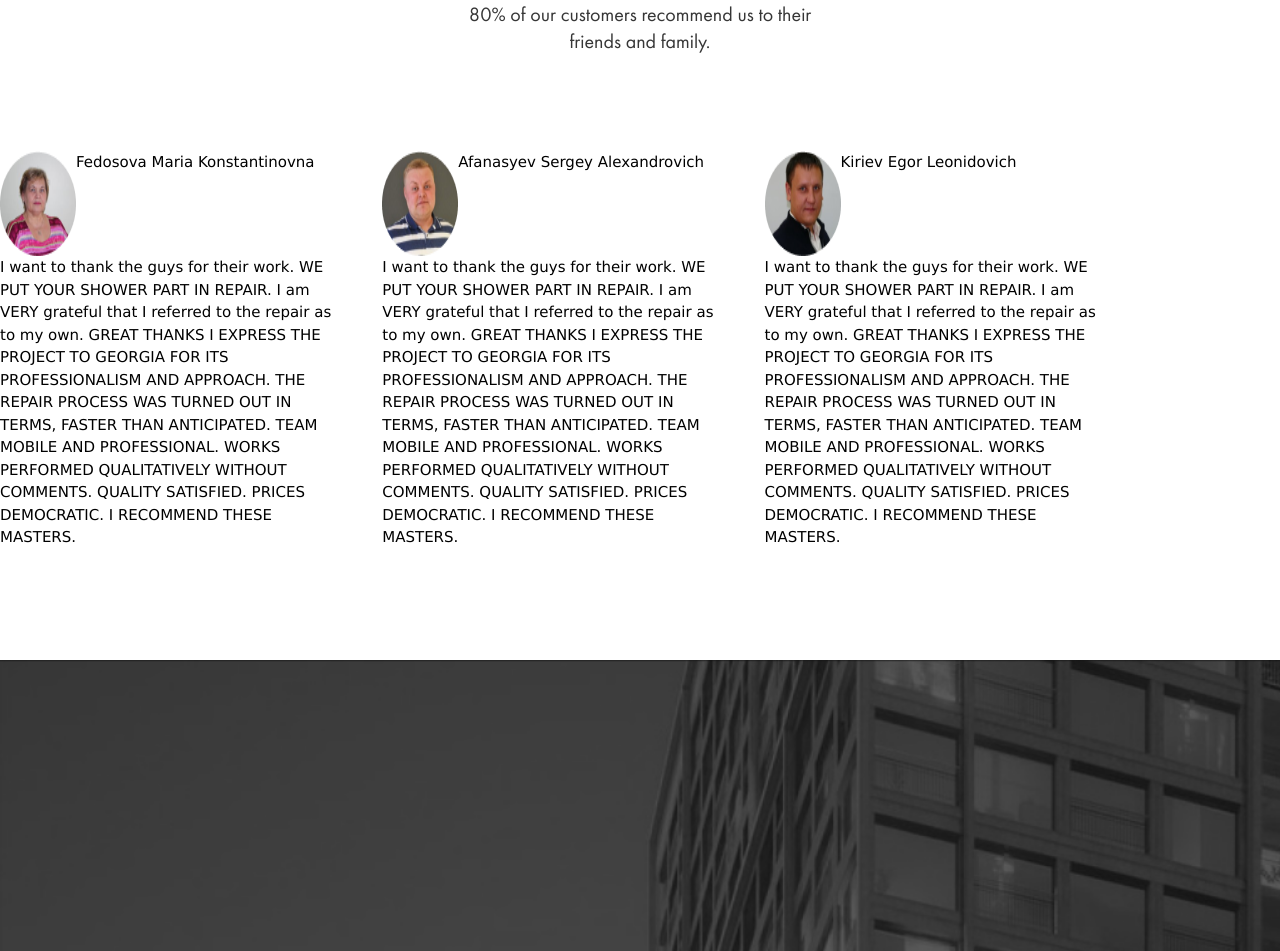
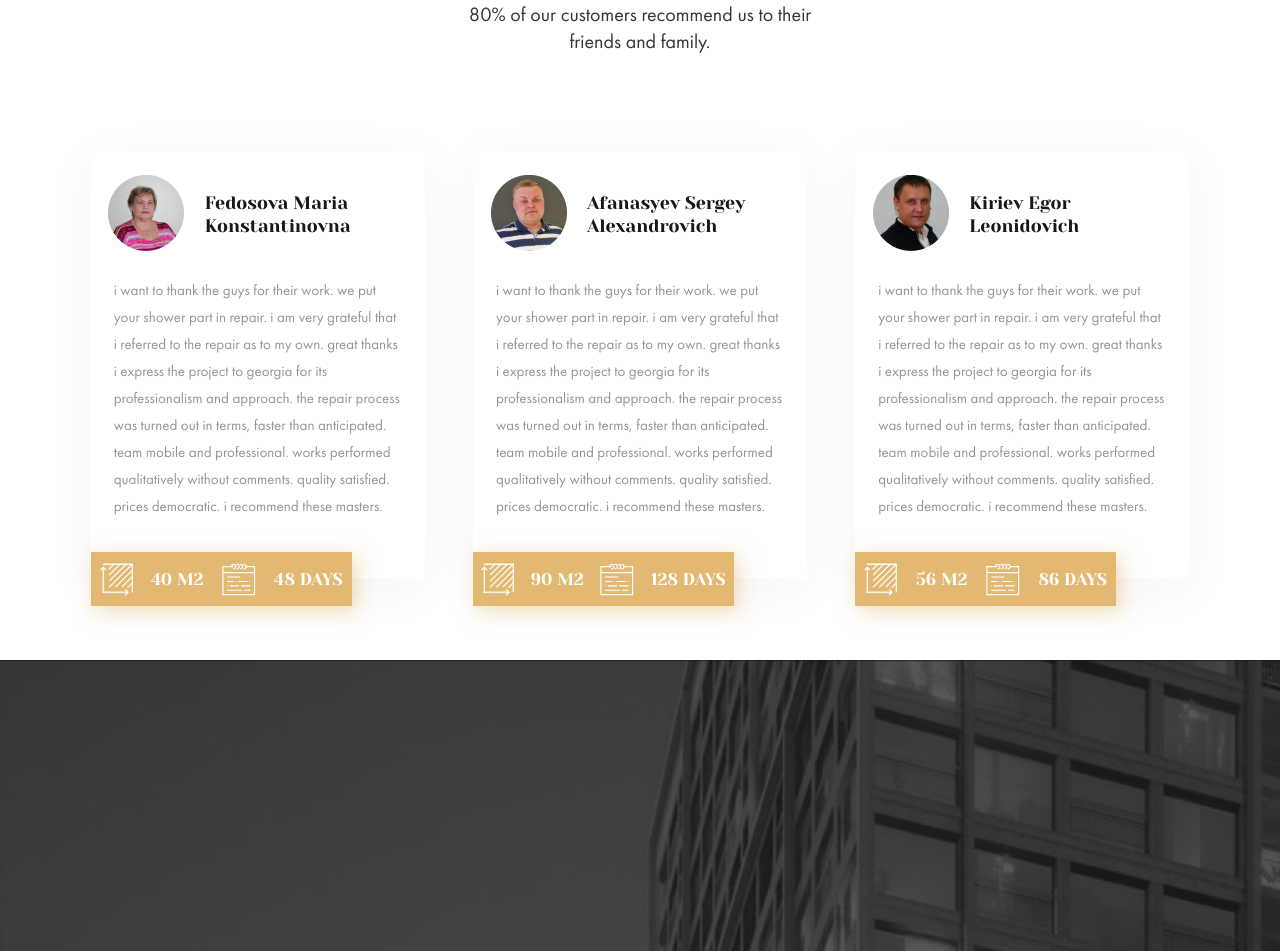
Before and after one commit to Alenkacosmic/repair-design-project, a plain HTML site: page index.html in a window 1280 px wide. Shown: the part 8158-9109 px from the top of the page. Drawn offline with nearby package versions, Linux system fonts and the light colour scheme.

Commit message:
feat: finish clients styles

```diff
--- a/index.html
+++ b/index.html
@@ -410,25 +410,31 @@
                 </div>
                 <div class="clients--real">
                     <div class="clients_containers">
-                        <img src="./assets/images/maria.png" alt="maria">
-                        <span>Fedosova Maria Konstantinovna</span>
-                        <span>I want to thank the guys for their work. WE PUT YOUR SHOWER PART IN REPAIR. I am VERY grateful that I referred to the repair as to my own. GREAT THANKS I EXPRESS THE PROJECT TO GEORGIA FOR ITS PROFESSIONALISM AND APPROACH. THE REPAIR PROCESS WAS TURNED OUT IN TERMS, FASTER THAN ANTICIPATED. TEAM MOBILE AND PROFESSIONAL. WORKS PERFORMED QUALITATIVELY WITHOUT COMMENTS. QUALITY SATISFIED. PRICES DEMOCRATIC. I RECOMMEND THESE MASTERS.</span>
-                        <img src="" alt=""><span></span>
-                        <img src="" alt=""><span></span>
+                        <img class="clients_containers--face" src="./assets/images/maria.png" alt="maria">
+                        <span class="clients_containers--name">Fedosova Maria Konstantinovna</span>
+                        <span class="clients_containers--text">I want to thank the guys for their work. WE PUT YOUR SHOWER PART IN REPAIR. I am VERY grateful that I referred to the repair as to my own. GREAT THANKS I EXPRESS THE PROJECT TO GEORGIA FOR ITS PROFESSIONALISM AND APPROACH. THE REPAIR PROCESS WAS TURNED OUT IN TERMS, FASTER THAN ANTICIPATED. TEAM MOBILE AND PROFESSIONAL. WORKS PERFORMED QUALITATIVELY WITHOUT COMMENTS. QUALITY SATISFIED. PRICES DEMOCRATIC. I RECOMMEND THESE MASTERS.</span>
+                        <div class="clients_containers--buttons">
+                        <img src="./assets/images/m2-icon.svg" alt="metres"><span>40 m2</span>
+                        <img src="./assets/images/terms-icon.svg" alt="terms"><span>48 days</span>
+                        </div>
                     </div>
                     <div class="clients_containers">
-                        <img src="./assets/images/sergey.png" alt="sergey">
-                        <span>Afanasyev Sergey Alexandrovich</span>
-                        <span>I want to thank the guys for their work. WE PUT YOUR SHOWER PART IN REPAIR. I am VERY grateful that I referred to the repair as to my own. GREAT THANKS I EXPRESS THE PROJECT TO GEORGIA FOR ITS PROFESSIONALISM AND APPROACH. THE REPAIR PROCESS WAS TURNED OUT IN TERMS, FASTER THAN ANTICIPATED. TEAM MOBILE AND PROFESSIONAL. WORKS PERFORMED QUALITATIVELY WITHOUT COMMENTS. QUALITY SATISFIED. PRICES DEMOCRATIC. I RECOMMEND THESE MASTERS.</span>
-                        <img src="" alt=""><span></span>
-                        <img src="" alt=""><span></span>
+                        <img class="clients_containers--face" src="./assets/images/sergey.png" alt="sergey">
+                        <span class="clients_containers--name">Afanasyev Sergey Alexandrovich</span>
+                        <span class="clients_containers--text">I want to thank the guys for their work. WE PUT YOUR SHOWER PART IN REPAIR. I am VERY grateful that I referred to the repair as to my own. GREAT THANKS I EXPRESS THE PROJECT TO GEORGIA FOR ITS PROFESSIONALISM AND APPROACH. THE REPAIR PROCESS WAS TURNED OUT IN TERMS, FASTER THAN ANTICIPATED. TEAM MOBILE AND PROFESSIONAL. WORKS PERFORMED QUALITATIVELY WITHOUT COMMENTS. QUALITY SATISFIED. PRICES DEMOCRATIC. I RECOMMEND THESE MASTERS.</span>
+                        <div class="clients_containers--buttons">
+                        <img src="./assets/images/m2-icon.svg" alt="metres"><span>90 m2</span>
+                        <img src="./assets/images/terms-icon.svg" alt="terms"><span>128 days</span>
+                        </div>
                     </div>
                     <div class="clients_containers">
-                        <img src="./assets/images/egor.png" alt="egor">
-                        <span>Kiriev Egor Leonidovich </span>
-                        <span>I want to thank the guys for their work. WE PUT YOUR SHOWER PART IN REPAIR. I am VERY grateful that I referred to the repair as to my own. GREAT THANKS I EXPRESS THE PROJECT TO GEORGIA FOR ITS PROFESSIONALISM AND APPROACH. THE REPAIR PROCESS WAS TURNED OUT IN TERMS, FASTER THAN ANTICIPATED. TEAM MOBILE AND PROFESSIONAL. WORKS PERFORMED QUALITATIVELY WITHOUT COMMENTS. QUALITY SATISFIED. PRICES DEMOCRATIC. I RECOMMEND THESE MASTERS.    </span>
-                        <img src="" alt=""><span></span>
-                        <img src="" alt=""><span></span>
+                        <img class="clients_containers--face" src="./assets/images/egor.png" alt="egor">
+                        <span class="clients_containers--name">Kiriev Egor Leonidovich </span>
+                        <span class="clients_containers--text">I want to thank the guys for their work. WE PUT YOUR SHOWER PART IN REPAIR. I am VERY grateful that I referred to the repair as to my own. GREAT THANKS I EXPRESS THE PROJECT TO GEORGIA FOR ITS PROFESSIONALISM AND APPROACH. THE REPAIR PROCESS WAS TURNED OUT IN TERMS, FASTER THAN ANTICIPATED. TEAM MOBILE AND PROFESSIONAL. WORKS PERFORMED QUALITATIVELY WITHOUT COMMENTS. QUALITY SATISFIED. PRICES DEMOCRATIC. I RECOMMEND THESE MASTERS.    </span>
+                        <div class="clients_containers--buttons">
+                        <img src="./assets/images/m2-icon.svg" alt="metres"><span>56 m2</span>
+                        <img src="./assets/images/terms-icon.svg" alt="terms"><span>86 days</span>
+                        </div>
                     </div>
                 </div>
             </div>
--- a/style.scss
+++ b/style.scss
@@ -1635,13 +1635,83 @@
         width: 85.84%;
         height: 455.03px;
         justify-content: space-between;
+        margin-top: 0;
+        margin-left: auto;
+        margin-right: auto;
 
         .clients_containers {
             display: flex;
             flex-wrap: wrap;
             width: 30.42%;
-            height: 455.03px;
+            height: 428px;
             background: #FFFFFF;
+            box-shadow: 0px 10px 50px rgba(0, 0, 0, 0.04);
+
+            &--face {
+                display: block;
+                height: 76px;
+                width: 76px;
+                object-fit: none;
+                margin-top: 24px;
+                margin-left: 5.32%;
+            }
+            &--name {
+                display: block;
+                height: 42px;
+                width: 47.34%;
+                margin-left: 6.12%;
+                margin-right: auto;
+                margin-top: 41px;
+                font-family: Yeseva One;
+                font-style: normal;
+                font-weight: normal;
+                font-size: 18px;
+                line-height: 23px;
+                color: #181818;
+            }
+            &--text {
+                display: block;
+                width: 86.2%;
+                height: 221px;
+                margin-right: auto;
+                margin-left: auto;
+                font-family: FuturaBookC;
+                font-size: 15px;
+                line-height: 180%;
+                text-transform: lowercase;
+                color: #959595;
+            }
+            &--buttons {
+                display: flex;
+                flex-wrap: nowrap;
+                justify-content: space-around;
+                position: relative;
+                align-items: center;
+                height: 54.03px;
+                width: 78.13%;
+                margin-left: 0;
+                background: #E3B873;
+                box-shadow: 5px 5px 20px rgba(227, 184, 115, 0.5);
+                margin-bottom: -55px;
+                margin-top: 25px;
+
+                img {
+                    display: block;
+                    margin-top: auto;
+                    margin-bottom: auto;
+                    object-fit: none;
+                }
+
+                span {
+                    font-family: Yeseva One;
+                    font-style: normal;
+                    font-weight: normal;
+                    font-size: 17px;
+                    line-height: 24px;
+                    text-transform: uppercase;
+                    color: #FFFFFF;
+                }
+            }
         }
     }
 }
```
Also changed, not shown: assets/images/m2-icon.svg (added), assets/images/terms-icon.svg (added), style.css, 1 other file.
